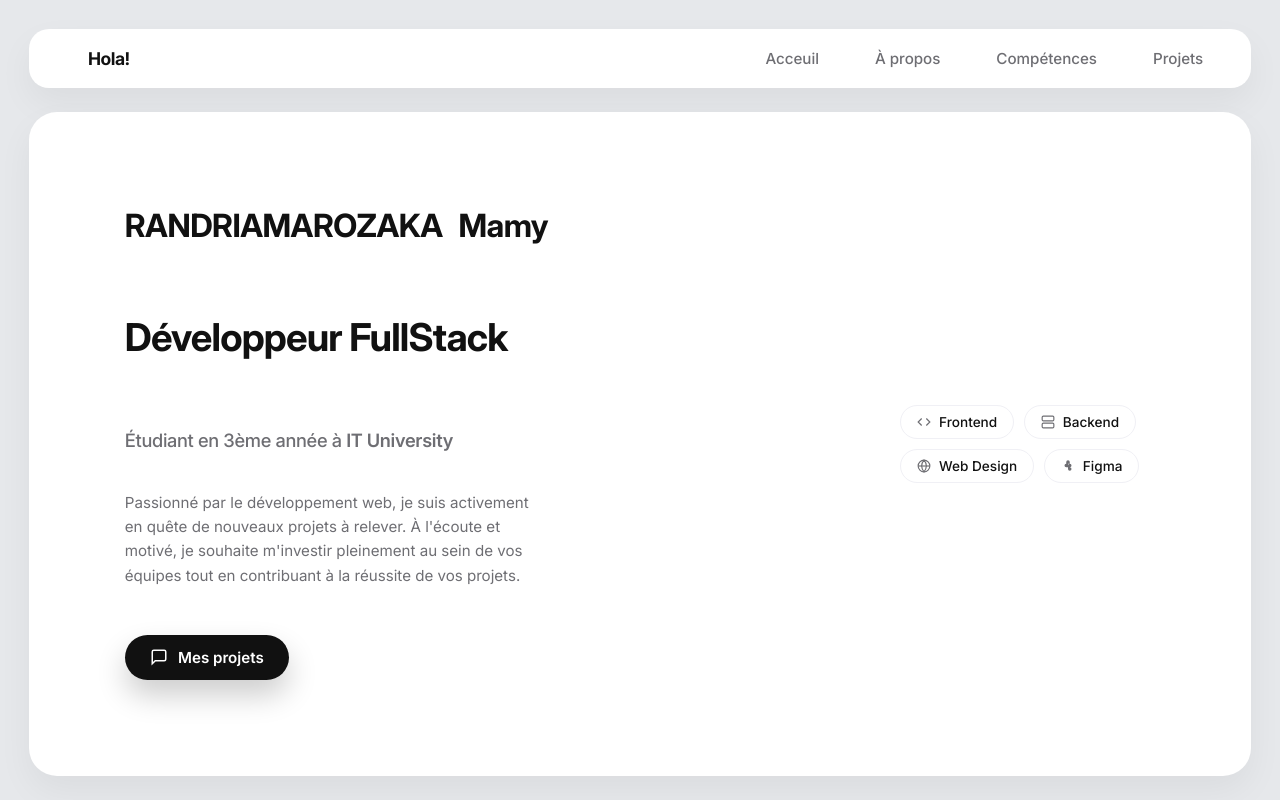
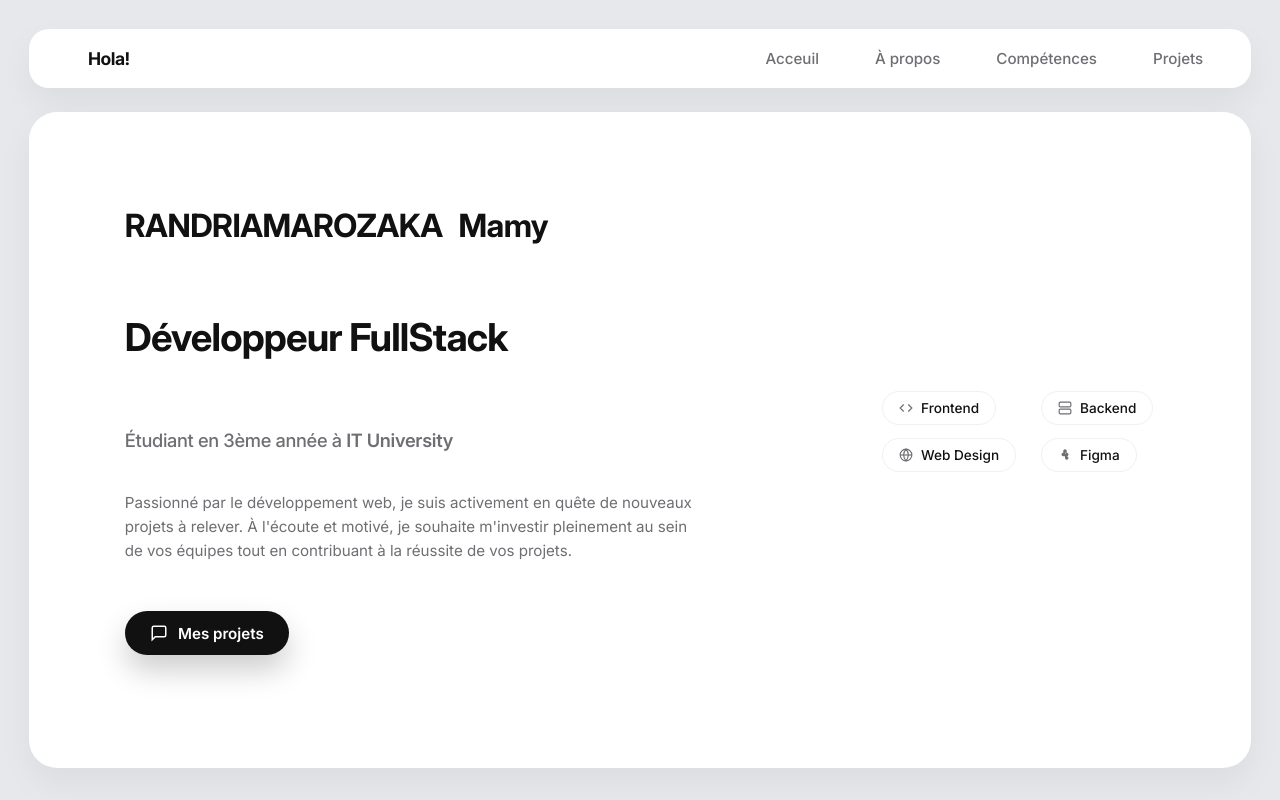
Before and after one commit to mamyR5/Portfolio, an Angular app: page / in a window 1280 px wide. Built offline with nearby package versions, Linux system fonts and the light colour scheme.

Commit message:
home adjustment

```diff
--- a/src/app/components/ui/navbar/navbar.html
+++ b/src/app/components/ui/navbar/navbar.html
@@ -18,7 +18,7 @@
     <ul class="navbar-links" [class.open]="isMenuOpen()">
         @for(link of navLinks; track link.label) {
             <li>
-                <a [routerLink]="[link.path]" routerLinkActive="active" (click)="isMenuOpen.set(false)">
+                <a [routerLink]="[link.path]" routerLinkActive="active" (click)="closeMenu()">
                     {{ link.label }}
                 </a>
             </li>
--- a/src/app/components/ui/navbar/navbar.ts
+++ b/src/app/components/ui/navbar/navbar.ts
@@ -32,6 +32,10 @@ export class Navbar {
     this.setMenuOpen(!this.isMenuOpen());
   }
 
+  closeMenu() {
+    this.setMenuOpen(false);
+  }
+
   // Point central : toute fermeture/ouverture passe par ici,
   // donc l'émission vers le parent ne peut jamais être oubliée
   private setMenuOpen(value: boolean) {
--- a/src/app/pages/home/home.scss
+++ b/src/app/pages/home/home.scss
@@ -124,6 +124,10 @@ $color-border: #f0f0f5;
 
   .description {
     font-size: 0.95rem;
+
+    @media(min-width:768px){
+        width: 36rem;
+    }
     color: $color-gray-dark;
     line-height: 1.6;
     margin-top: 0.5rem;
@@ -159,27 +163,31 @@ $color-border: #f0f0f5;
   }
 }
 
-// Liste de Badges
+// home.component.scss
+
 .skills-tags {
   list-style: none;
   padding: 0;
   margin: 0;
 
   display: flex;
-  flex-wrap: wrap; // Les badges s'adaptent et passent à la ligne si besoin
+  flex-wrap: wrap;
   gap: 0.6rem;
-  flex: 1; // Prend 1 part de l'espace restant
+  flex: 0.6;
 
-  // Alignement sur PC (on les oriente de façon à former un joli bloc compact à droite)
   @media (min-width: 768px) {
-    justify-content: flex-start;
+    display: grid;
+    grid-template-columns: repeat(2, 1fr); // 2 colonnes égales
+    gap: 0.8rem;
     align-content: center;
-      margin-left: 16rem;
+    max-width: 560px;
+    width: 100%;
   }
 
   .tag {
     display: inline-flex;
     align-items: center;
+    justify-content: center;
     gap: 0.5rem;
     background-color: #ffffff;
     border: 1px solid $color-border;
@@ -188,6 +196,7 @@ $color-border: #f0f0f5;
     font-weight: 500;
     padding: 0.5rem 1rem;
     border-radius: 100px;
+    width: fit-content;
 
     .icon-tag {
       width: 14px;
```
